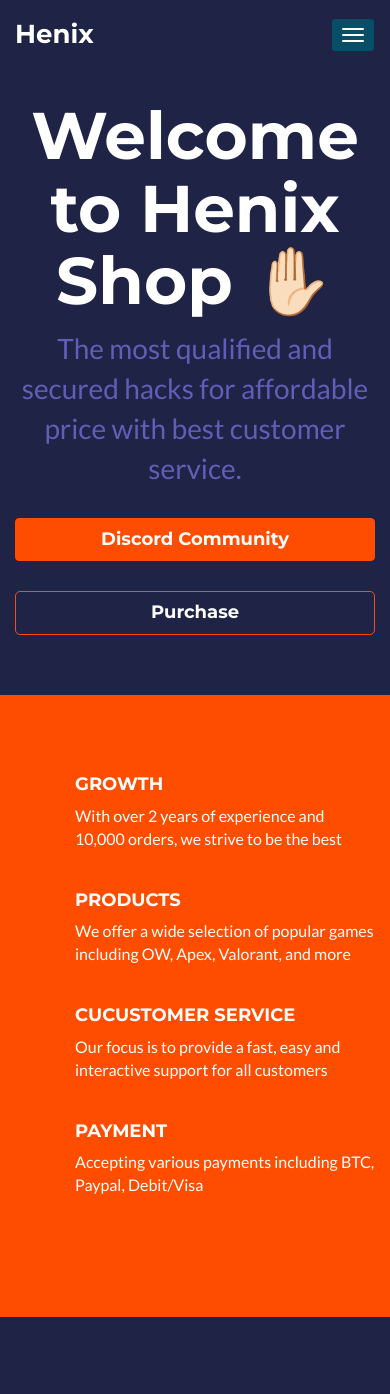
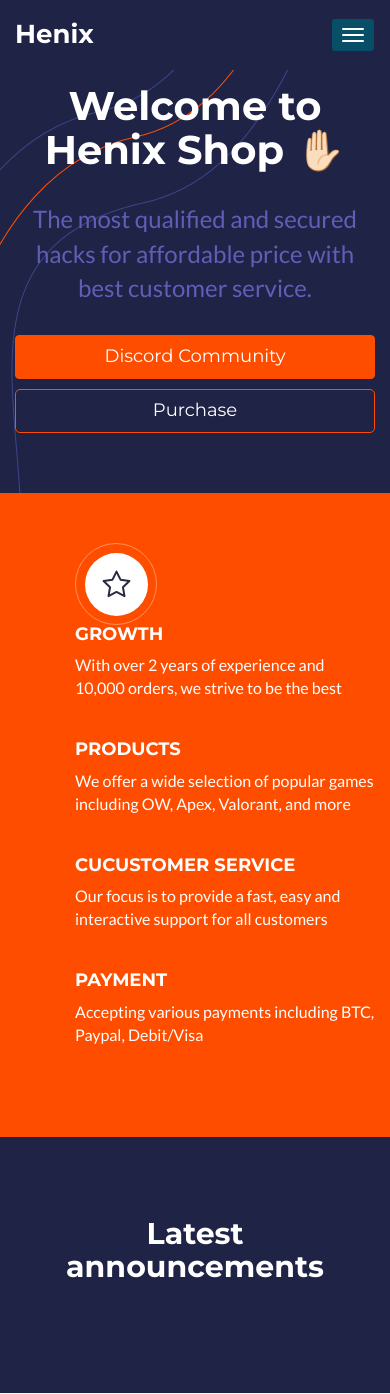
Before and after one commit to SentF/henix, a Flask app: page / in a window 390 px wide. Shown: the top 1394 px of the page. Run offline with Flask 2, Linux system fonts and the light colour scheme; some libraries are stand-ins or nearby versions.

Commit message:
чёт сделал)

```diff
--- a/static/css/styles.css
+++ b/static/css/styles.css
@@ -67,7 +67,7 @@ a.btn-cta-primary,
     box-sizing: border-box;
     border-radius: 5px;
     color: #fff;
-    font-weight: 600;
+    font-weight: 200;
 }
 
 a.btn-cta-primary:hover,
@@ -82,7 +82,7 @@ a.btn-cta-secondary,
     background: #FF4D00 !important;
     border: 1px solid #FF4D00 !important;
     color: #fff !important;
-    font-weight: 600;
+    font-weight: 200;
 }
 
 a.btn-cta-secondary:hover,
@@ -97,7 +97,7 @@ a.btn-cta-secondary:hover,
 }
 
 .offset-header {
-    padding-top: 240px !important;
+    padding-top: 35vh !important;
     height: 100vh;
 }
 
@@ -127,7 +127,7 @@ pre code {
 }
 
 .header.navbar-fixed-top .main-nav .nav .nav-item a {
-    color: #666;
+
 }
 
 .header .logo {
@@ -177,18 +177,19 @@ pre code {
 
 .header .main-nav .nav .nav-item.active a {
     color: #FF4D00;
-    background: rgba(255, 77, 0, 0.62);
-    border-radius: 10px;
+    background: rgba(255, 77, 0, 0.2);
+    border-radius: 6px;
 }
 
 .header .main-nav .nav .nav-item a {
-    color: #0a7396;
+    color: #605EB7;
     -webkit-transition: none;
     -moz-transition: none;
     -ms-transition: none;
     -o-transition: none;
-    font-size: 14px;
-    padding: 15px 10px;
+    font-size: 16px;
+    padding: 5px 10px;
+    margin-top: 15px;
 }
 
 .header .main-nav .nav .nav-item a:hover {
@@ -240,11 +241,16 @@ pre code {
     font-size: 28px;
     max-width: 680px;
     margin: 0 auto;
-    margin-bottom: 30px;
+    margin-top: 30px;
     color: #605EB7;
 }
 
+.promo .btns{
+    margin-top: 40px;
+}
+
 .promo .btns .btn {
+    margin-top: 10px;
     margin-right: 15px;
     font-size: 18px;
     padding: 8px 30px;
@@ -284,9 +290,22 @@ pre code {
     top: -5px;
 }
 
+/* ====== SvgImages ====== */
+.backgroundImage {
+    background-image: url("/static/images/background.svg");
+    background-position: 0% 10%;
+    background-size: cover;
+}
+
+.starImage{
+    background-image: url("/static/images/starIcon.svg");
+    height: 82px;
+    width: 82px;
+}
+
 /* ======= About Section ======= */
 .about {
-    padding: 80px 0;
+    padding: 50px 0;
     background: #FF4D00;
     color: #FFFFFF;
 }
@@ -684,29 +703,41 @@ pre code {
     }
 
     .offset-header {
-        padding-top: 100px !important;
+        padding-top: 10vh !important;
         height: inherit;
+    }
+
+    .promo .btns{
+        margin-top: 30px;
     }
 
     .promo .btns .btn {
         margin-right: 0;
         clear: both;
         display: block;
-        margin-bottom: 30px;
     }
 
     .promo .title {
-        font-size: 66px;
+        font-size: 40px;
     }
 
     .promo .meta {
         margin-top: 60px;
     }
 
+    .promo .intro {
+        font-size: 24px;
+    }
+
     .promo .meta li {
         float: none;
         display: block;
         margin-bottom: 5px;
+    }
+
+    .backgroundImage {
+        background-image: url("/static/images/background-mobile.svg");
+
     }
 
     .contact .author-message {
--- a/templates/index.html
+++ b/templates/index.html
@@ -4,7 +4,7 @@
 
 {% block content %}
     <!-- ******PROMO****** -->
-    <section id="promo" class="promo section offset-header">
+    <section id="promo" class="promo section offset-header backgroundImage">
         <div class="container text-center">
             <h2 class="title">Welcome to Henix Shop ✋🏻</h2>
             <p class="intro">The most qualified and secured hacks for affordable price with best customer service.</p>
@@ -25,6 +25,7 @@
             <div class="row">
                 <div class="item col-md-3 col-sm-6 col-xs-12">
                     <div class="content">
+                        <div class="starImage"></div>
                         <h3 class="sub-title">GROWTH</h3>
                         <p>With over 2 years of experience and 10,000 orders, we strive to be the best</p>
                     </div><!--//content-->
```
Also changed, not shown: static/images/background-mobile.svg (added), static/images/background.svg (added), static/images/profile.png (deleted), static/images/starIcon.svg (added).
